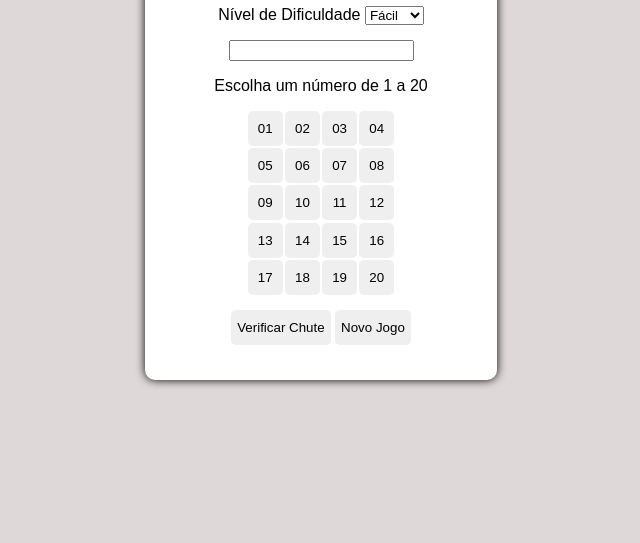
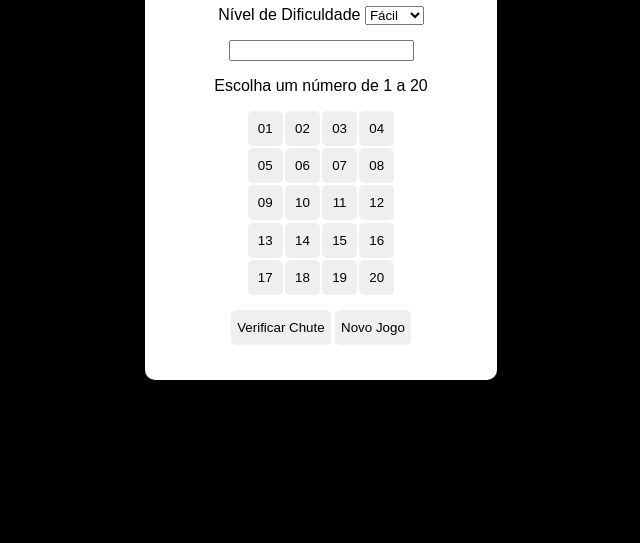
Before and after one commit to alexandre-rech-lages/jogo-advinhacao-ts, a plain HTML site: page index.html in a window 1280 px wide. Shown: the part 257-800 px from the top of the page, without its empty margins (319-959 px from the left). Drawn offline with Linux system fonts and the light colour scheme.

Commit message:
Alterado o background-color

```diff
--- a/style.css
+++ b/style.css
@@ -4,7 +4,7 @@ body {
   justify-content: center;
   align-items: center;
   min-height: 100vh;
-  background-color: #dfd8d8;
+  background-color: #000000;
   font-family: Arial;
 }
 
```
